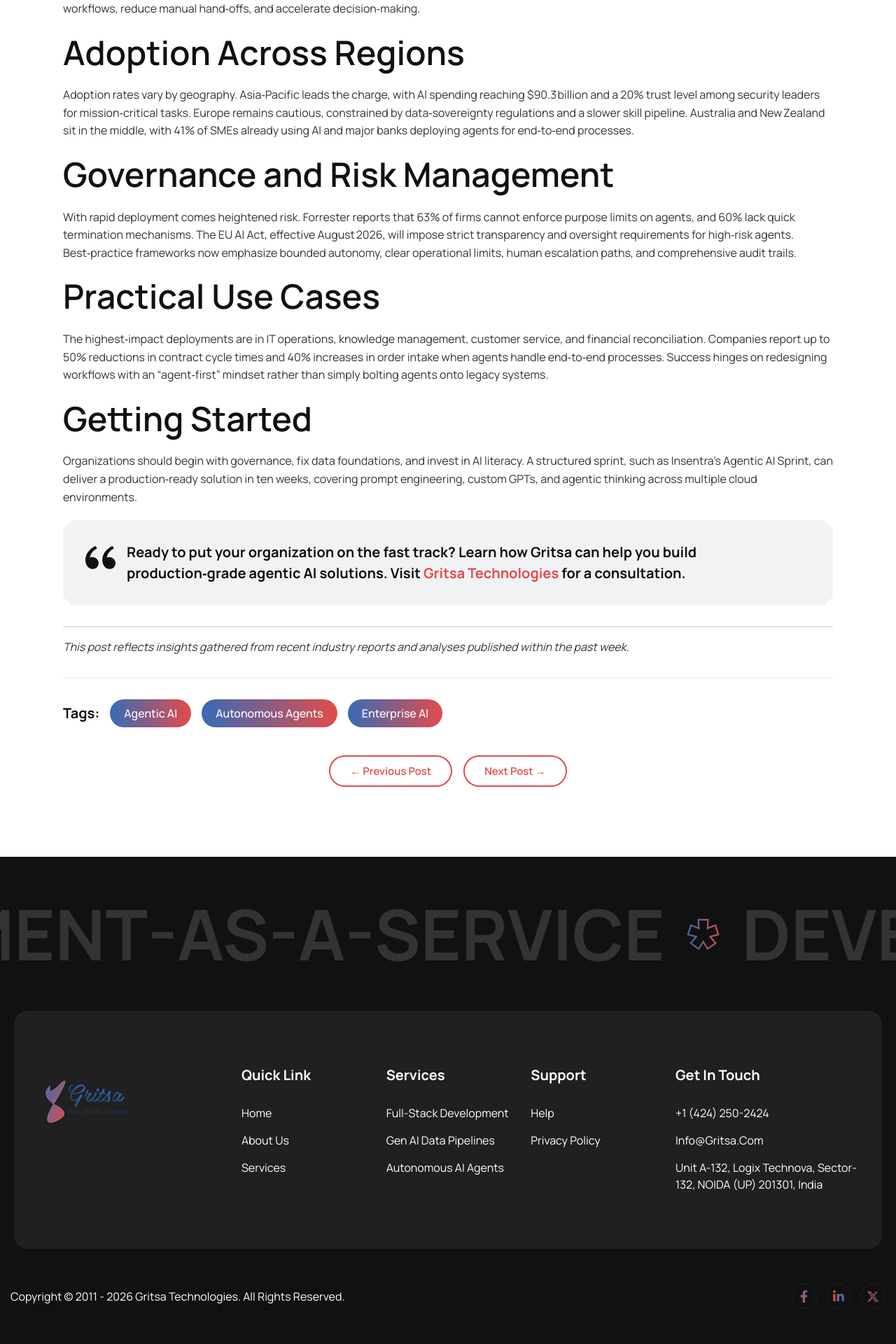
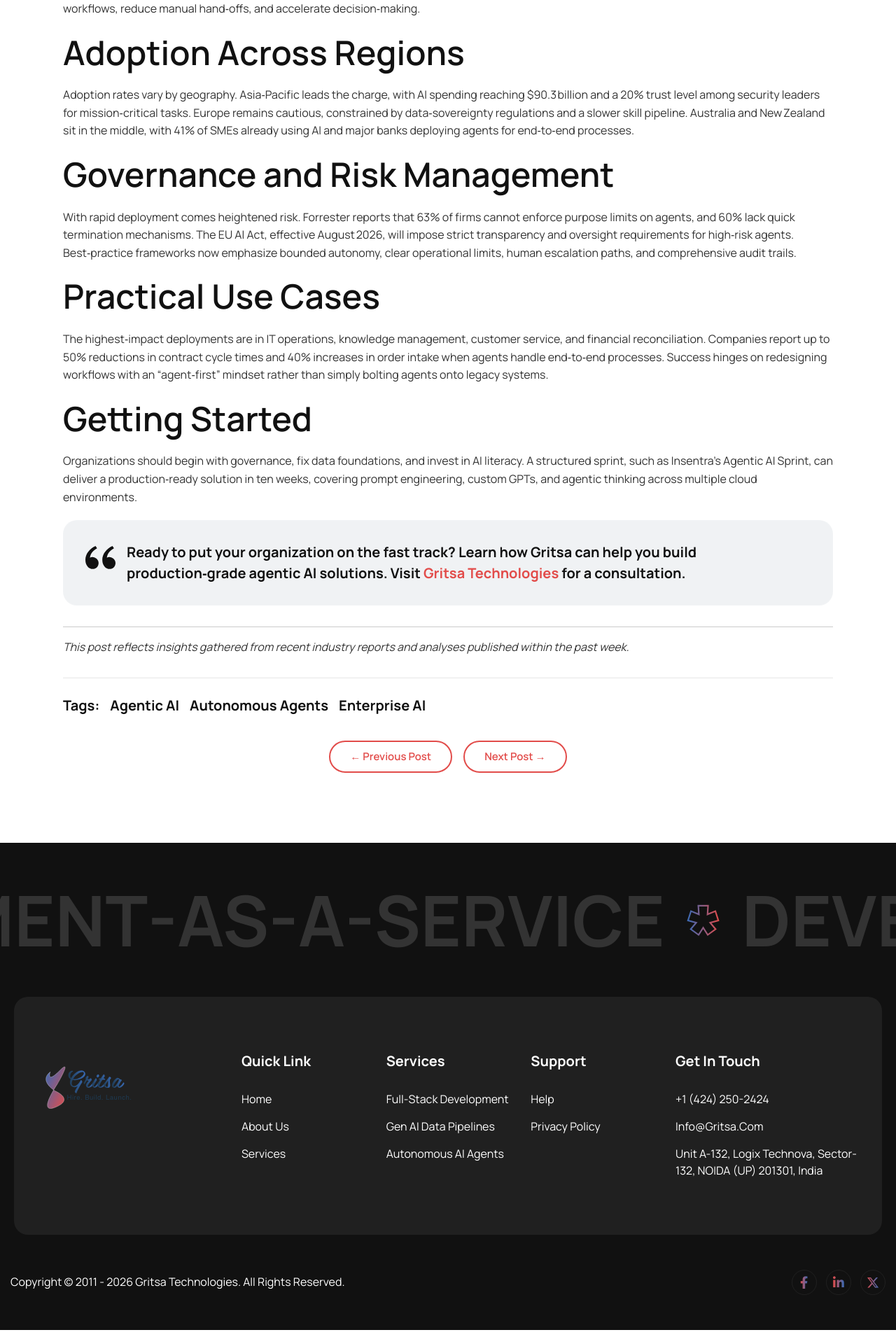
Before and after one commit to gritsa/www-gritsa.github.io, a Jekyll site: the page built from _posts/2026-06-07-agentic-ai-takes-the-wheel-2026-enterprise-insights.md, in a window 1280 px wide. Shown: the part 1539-3459 px from the top of the page at 70% size. Built offline with Jekyll 4.4.1, drawn with Linux system fonts in a browser that asks for light colours.

Commit message:
Post tags: stop linking to /blog/#tag anchors that do not exist

```diff
--- a/_layouts/post.html
+++ b/_layouts/post.html
@@ -57,7 +57,7 @@ layout: default
                                     <span class="tag-links">
                                         Tags:
                                         {% for tag in page.tags %}
-                                        <a href="{{ site.baseurl }}/blog/#{{ tag | slugify }}">{{ tag }}</a>
+                                        <span class="tag">{{ tag }}</span>
                                         {% endfor %}
                                     </span>
                                 </div>
```
